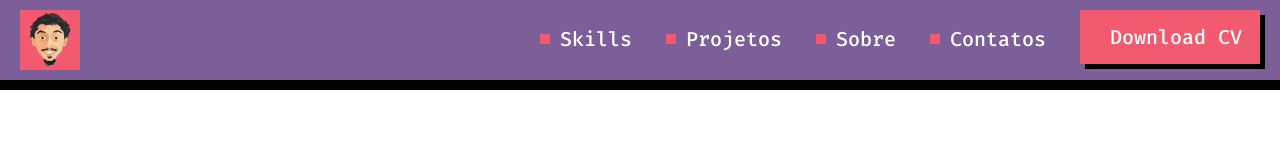
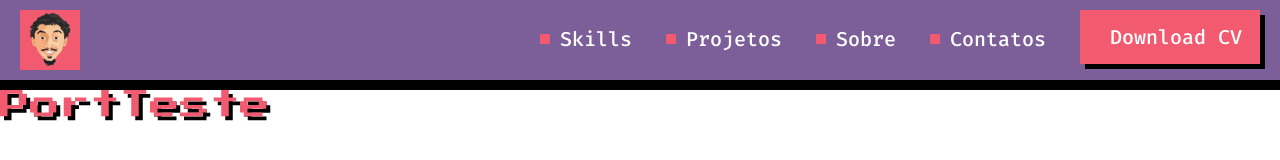
Before and after one commit to NigelML/portofolio-omega, a plain HTML site: page index.html in a window 1280 px wide. Drawn offline with Linux system fonts and the light colour scheme.

Commit message:
Create the title component

```diff
--- /dev/null
+++ b/css/Components/title.css
@@ -0,0 +1,6 @@
+h1{
+    font-family: "Press Start 2p" , sans-serif;
+    font-size: 30px;
+    color: #F25A70;
+    text-shadow: 4px 4px 0 #000;
+}
--- a/css/index.css
+++ b/css/index.css
@@ -41,3 +41,9 @@ a::before{
 #button:hover{
     transform: scale(1.08);
 }
+
+h1{
+    font-family: "Press Start 2p" , sans-serif;
+    font-size: 30px;
+    color: #F25A70;
+}
--- a/index.html
+++ b/index.html
@@ -8,10 +8,12 @@
 
     <link rel="preconnect" href="https://fonts.googleapis.com">
     <link rel="preconnect" href="https://fonts.gstatic.com" crossorigin>
-    <link href="https://fonts.googleapis.com/css2?family=Fira+Code:wght@300;500&display=swap" rel="stylesheet">
+    <link href="https://fonts.googleapis.com/css2?family=Fira+Code:wght@300;500&family=Press+Start+2P&display=swap" rel="stylesheet">
 
     <link rel="stylesheet" href="css/reset.css">
     <link rel="stylesheet" href="css/index.css">
+    <link rel="stylesheet" href="css/Components/title.css">
+
 </head>
 <body>
     <header>
@@ -24,5 +26,7 @@
             <a id="button" href="" lang="en">Download CV</a>
         </nav>
     </header>
+
+    <h1>PortTeste</h1>
 </body>
 </html>
```
